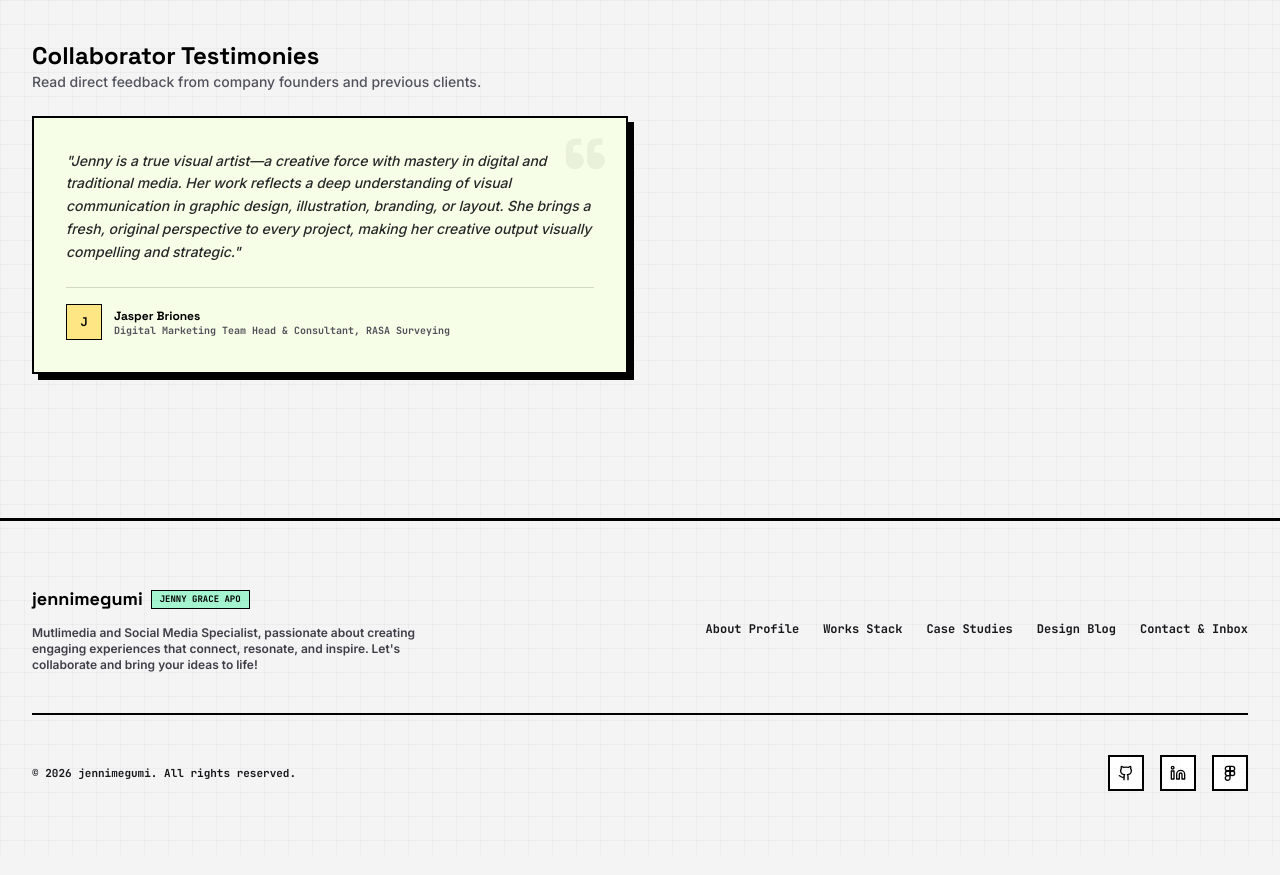
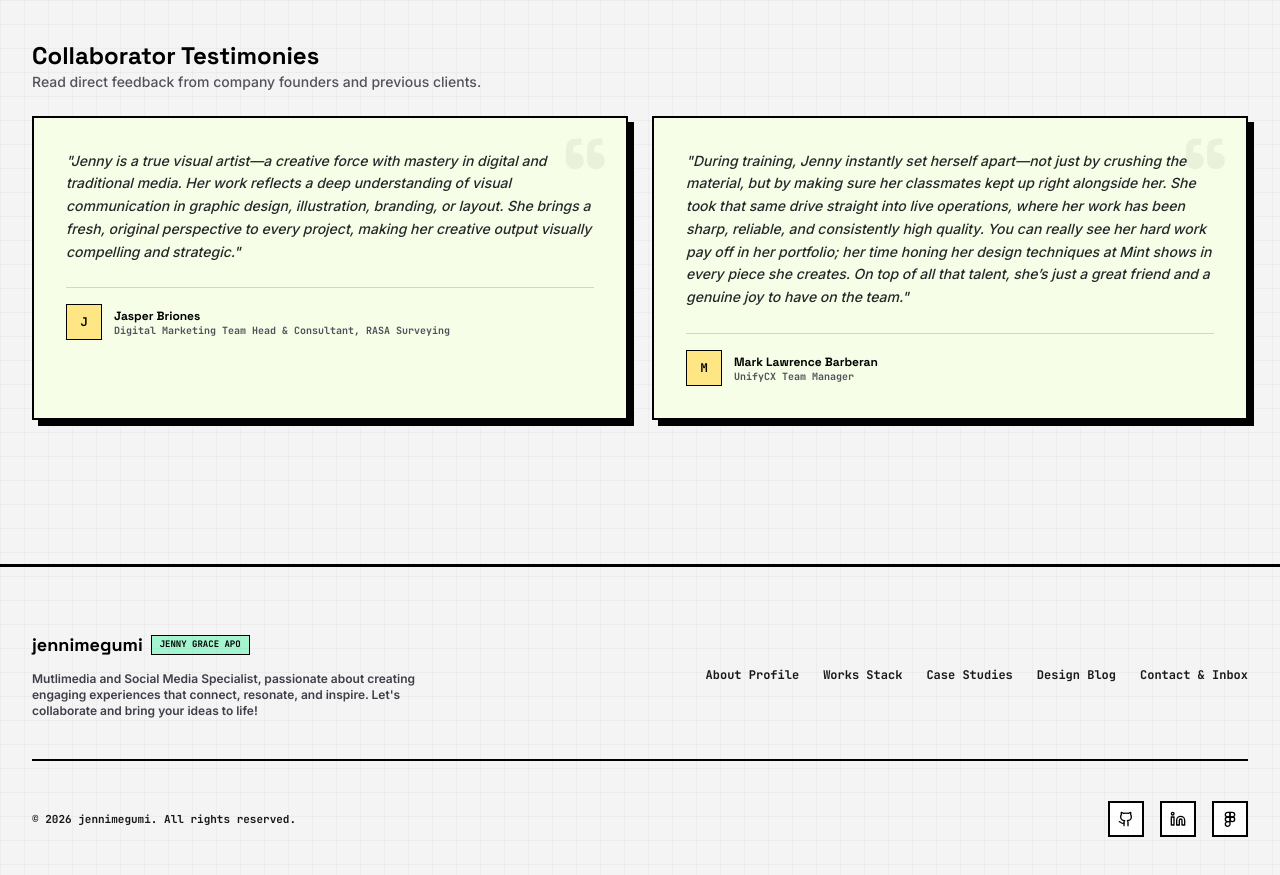
Before and after one commit to jennimegumi/Portfolio-by-jennimegumi, a React (Vite) app: page / in a window 1280 px wide. Shown: the part 1752-2627 px from the top of the page. Built offline with nearby package versions, Linux system fonts and the light colour scheme.

Commit message:
Update testimonial

```diff
--- a/src/data.ts
+++ b/src/data.ts
@@ -48,11 +48,11 @@ export const DESIGNER_INFO = {
       author: "Jasper Briones",
       role: "Digital Marketing Team Head & Consultant, RASA Surveying"
     },
-    // {
-    //   quote: "Jenny is a true visual artist—a creative force with mastery in digital and traditional media. Her work reflects a deep understanding of visual communication in graphic design, illustration, branding, or layout. She brings a fresh, original perspective to every project, making her creative output visually compelling and strategic.",
-    //   author: "Jasper Briones",
-    //   role: "Marketing Manager, Havitas Developments Corporation "
-    // }
+    {
+      quote: "During training, Jenny instantly set herself apart—not just by crushing the material, but by making sure her classmates kept up right alongside her. She took that same drive straight into live operations, where her work has been sharp, reliable, and consistently high quality. You can really see her hard work pay off in her portfolio; her time honing her design techniques at Mint shows in every piece she creates. On top of all that talent, she’s just a great friend and a genuine joy to have on the team.",
+      author: "Mark Lawrence Barberan",
+      role: "UnifyCX Team Manager"
+    }
   ]
 };
 
```
